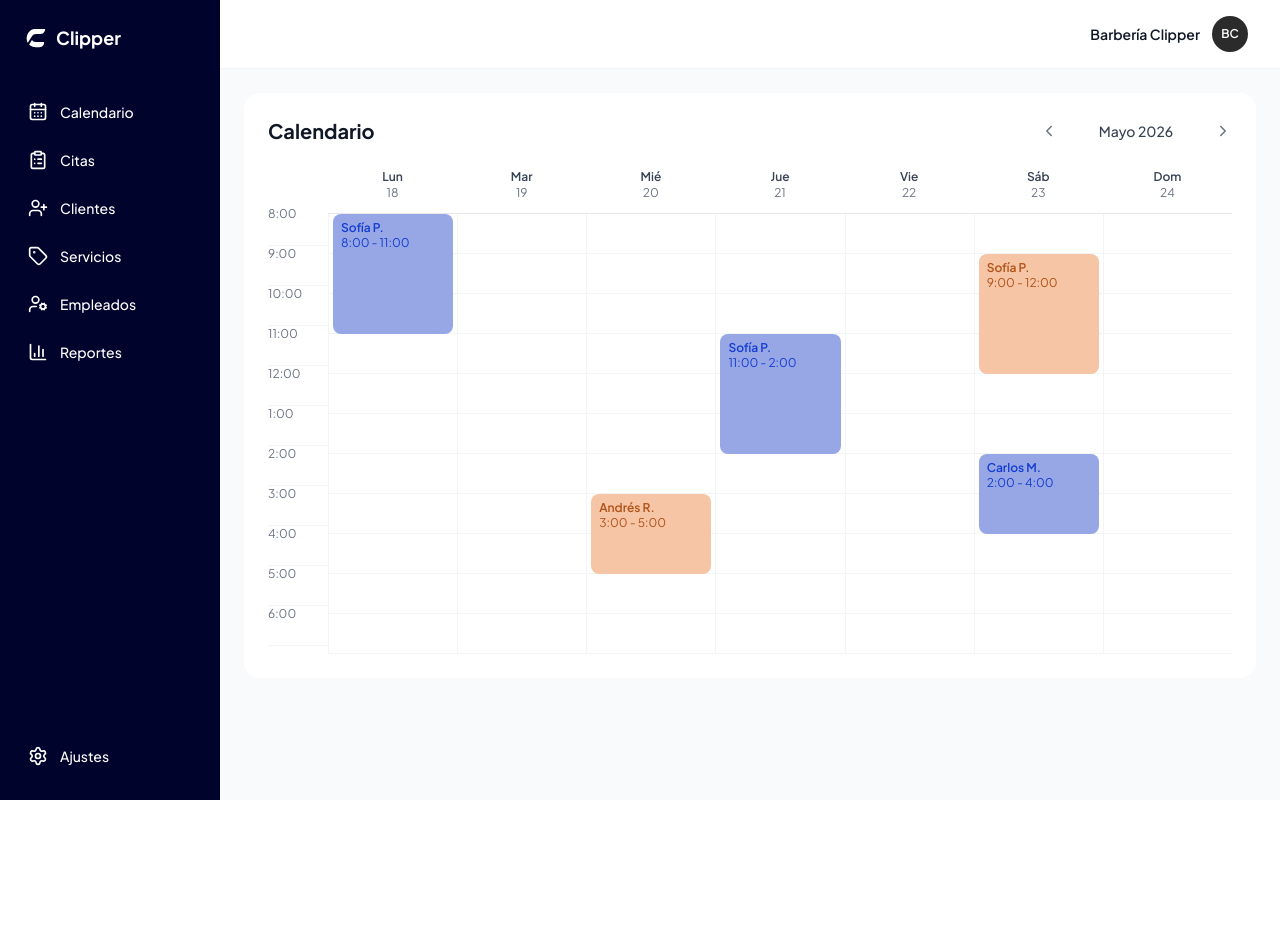
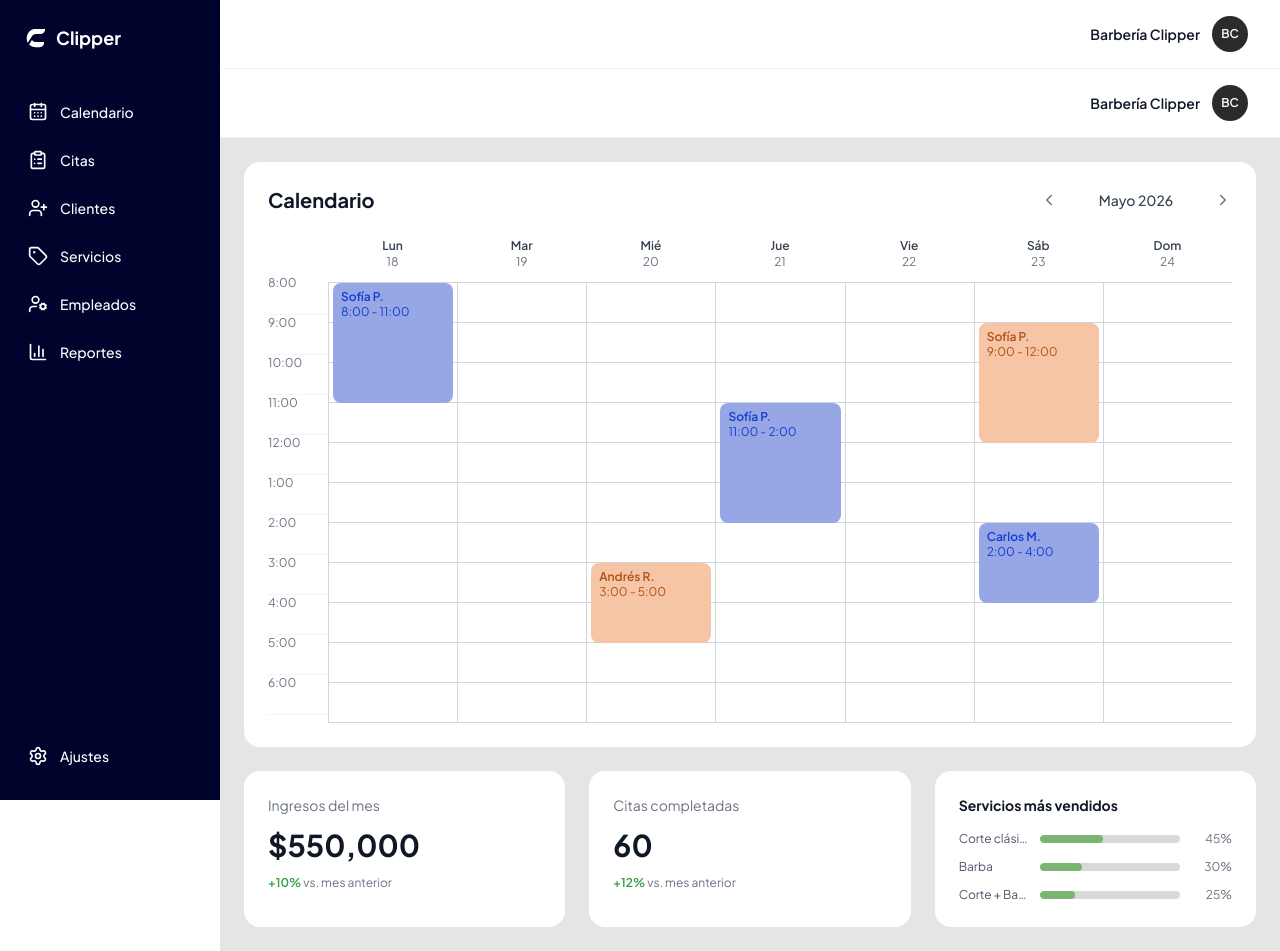
Before and after one commit to AndresRios123/Clipper-frontend, a React (Vite) app: page /calendar in a window 1280 px wide. Before the commit the page ends 800 px from the top, so only its background shows below. Built offline with nearby package versions, Linux system fonts and the light colour scheme.

Commit message:
agregado algunas cards en /calendario

```diff
--- a/src/components/Calendarview/Calendarview.tsx
+++ b/src/components/Calendarview/Calendarview.tsx
@@ -239,7 +239,7 @@ const CalendarView = () => {
         {days.map((day) => (
           <div
             key={day.date.toISOString()}
-            className="text-center pb-3 border-b border-gray-200"
+            className="text-center pb-3 border-b border-gray-300"
           >
             <p className="text-xs font-semibold text-gray-700">{day.label}</p>
             <p className="text-xs text-gray-500">{day.date.getDate()}</p>
@@ -263,7 +263,7 @@ const CalendarView = () => {
         {days.map((day) => (
           <div
             key={day.date.toISOString()}
-            className="relative border-l border-gray-100"
+            className="relative border-l border-gray-300"
             style={{ height: ROW_HEIGHT * hours.length }}
           >
             {/* Celdas de fondo: una por cada hora, con borde sutil y hover */}
@@ -272,7 +272,7 @@ const CalendarView = () => {
                 <div
                   key={hour}
                   style={{ height: ROW_HEIGHT }}
-                  className="border-b border-gray-100 hover:bg-gray-200/60 transition-colors"
+                  className="border-b border-gray-300 hover:bg-gray-200/90 transition-colors"
                   onMouseEnter={() =>
                     setHoveredCell({ dayLabel: day.label, hour, x: 0, y: 0 })
                   }
--- /dev/null
+++ b/src/components/Calendarview/Metriccard.tsx
@@ -0,0 +1,34 @@
+type MetricCardProps = {
+  label: string;
+  value: string;
+  changePercentage: number;
+  comparisonLabel?: string;
+};
+
+const MetricCard = ({
+  label,
+  value,
+  changePercentage,
+  comparisonLabel = "vs. mes anterior",
+}: MetricCardProps) => {
+  const isPositive = changePercentage >= 0;
+
+  return (
+    <div className="bg-white rounded-2xl p-6 flex flex-col gap-3">
+      <p className="text-sm text-gray-500">{label}</p>
+      <p className="text-3xl font-bold text-gray-900">{value}</p>
+      <p className="text-xs text-gray-500">
+        <span
+          className="font-semibold"
+          style={{ color: isPositive ? "#309C43" : "#DC2626" }}
+        >
+          {isPositive ? "+" : ""}
+          {changePercentage}%
+        </span>{" "}
+        {comparisonLabel}
+      </p>
+    </div>
+  );
+};
+
+export default MetricCard;
--- /dev/null
+++ b/src/components/Calendarview/Topservicescard.tsx
@@ -0,0 +1,46 @@
+type Service = {
+  name: string;
+  percentage: number;
+};
+
+type TopServicesCardProps = {
+  title?: string;
+  services: Service[];
+};
+
+const TopServicesCard = ({
+  title = "Servicios más vendidos",
+  services,
+}: TopServicesCardProps) => {
+  return (
+    <div className="bg-white rounded-2xl p-6 flex flex-col gap-4">
+      <p className="text-sm font-bold text-gray-900">{title}</p>
+
+      <ul className="flex flex-col gap-3">
+        {services.map((service) => (
+          <li
+            key={service.name}
+            className="grid grid-cols-[1fr_2fr_40px] items-center gap-3"
+          >
+            <span className="text-xs text-gray-600 truncate">
+              {service.name}
+            </span>
+
+            <div className="h-2 rounded-full bg-[#D9D9D9] overflow-hidden">
+              <div
+                className="h-full rounded-full bg-[#7AB672]"
+                style={{ width: `${service.percentage}%` }}
+              />
+            </div>
+
+            <span className="text-xs text-gray-500 text-right">
+              {service.percentage}%
+            </span>
+          </li>
+        ))}
+      </ul>
+    </div>
+  );
+};
+
+export default TopServicesCard;
--- a/src/pages/Calendar.tsx
+++ b/src/pages/Calendar.tsx
@@ -1,9 +1,44 @@
+import Sidebar from "../components/SideBar/SideBar";
+import DashboardHeader from "../components/SideBar/Dashboardheader";
 import CalendarView from "../components/Calendarview/Calendarview";
+import MetricCard from "../components/Calendarview/Metriccard";
+import TopServicesCard from "../components/Calendarview/Topservicescard";
 
 const Calendar = () => {
   return (
-    <div className="p-6">
-      <CalendarView />
+    <div className="flex bg-[#E5E5E5] min-h-screen">
+      {/* Sidebar fijo a la izquierda */}
+      <Sidebar />
+
+      {/* Contenido principal */}
+      <div className="flex-1 flex flex-col">
+        <DashboardHeader />
+
+        <main className="flex-1 p-6 flex flex-col gap-6">
+          <CalendarView />
+
+          {/* Fila de métricas */}
+          <div className="grid grid-cols-1 md:grid-cols-3 gap-6">
+            <MetricCard
+              label="Ingresos del mes"
+              value="$550,000"
+              changePercentage={10}
+            />
+            <MetricCard
+              label="Citas completadas"
+              value="60"
+              changePercentage={12}
+            />
+            <TopServicesCard
+              services={[
+                { name: "Corte clásico", percentage: 45 },
+                { name: "Barba", percentage: 30 },
+                { name: "Corte + Barba", percentage: 25 },
+              ]}
+            />
+          </div>
+        </main>
+      </div>
     </div>
   );
 };
```
